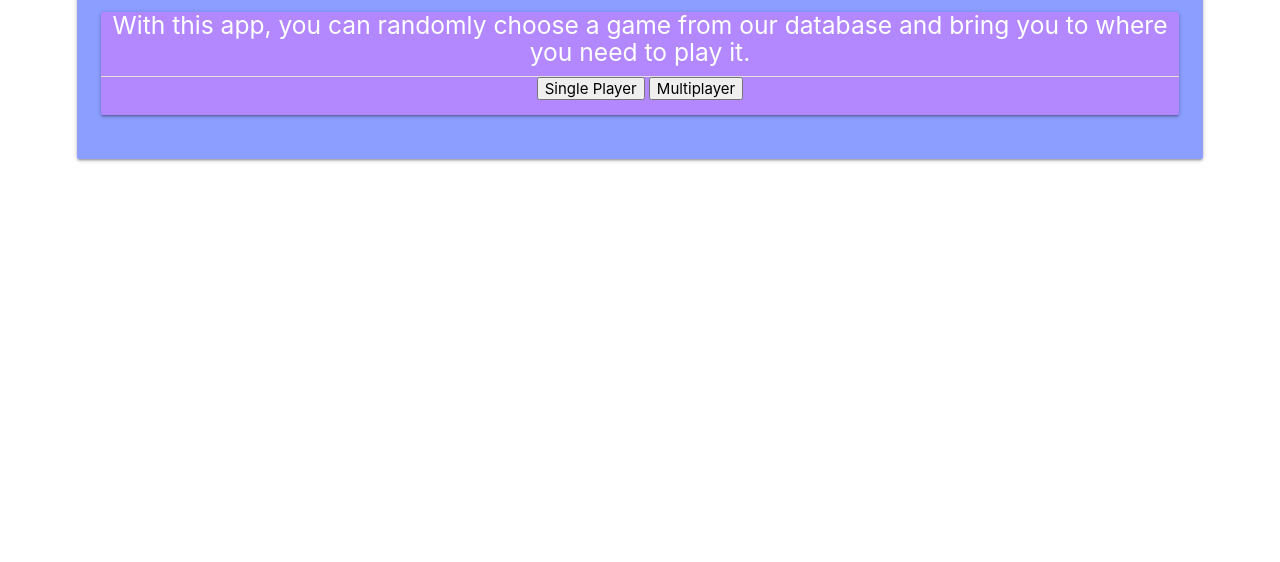
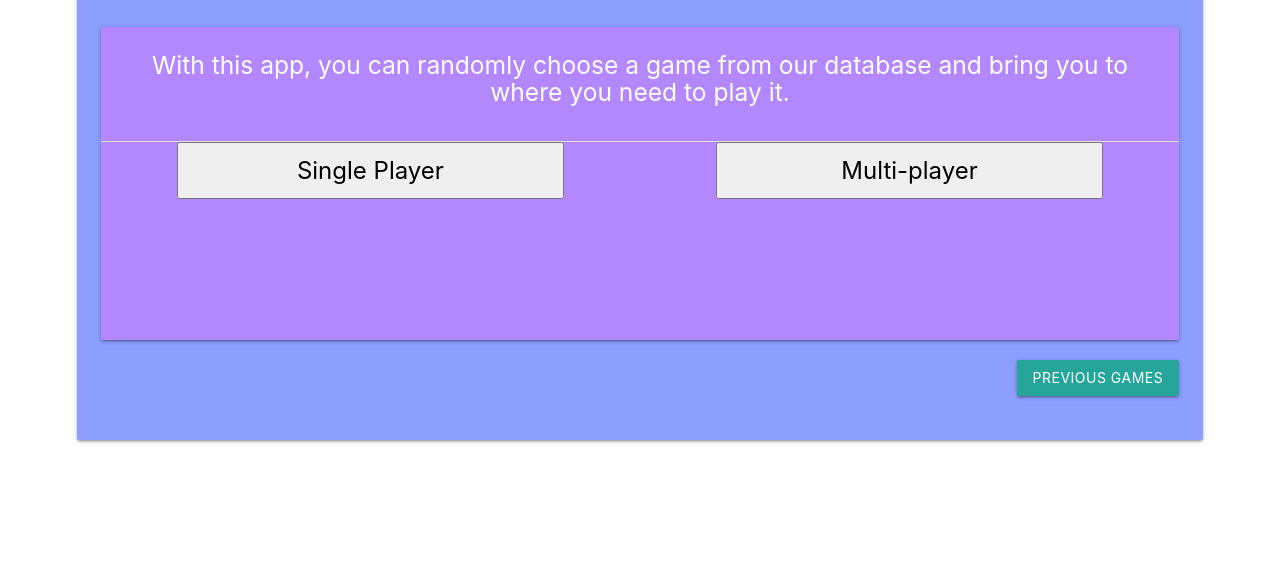
Before and after one commit to Cherboi/random-game-generator, a plain HTML site: page index.html in a window 1280 px wide. Shown: the part 238-800 px from the top of the page. Drawn offline with nearby package versions, Linux system fonts and the light colour scheme.

Commit message:
placment fixs

```diff
--- a/index.html
+++ b/index.html
@@ -12,6 +12,7 @@
 
 <body>
     <div class="container card indigo accent-1" style="width: 88%;height: 100%; max-width: 100%;margin: auto;">
+        <p class="z-depth-5"></p>
         <div class="card-content white-text">
             <header>
                 <div class="row center-align" style="width: 100%;height: 100%;">
@@ -23,7 +24,7 @@
             <section>
                 <div class=" card deep-purple accent-1">
                     <div class="row">
-                        <h5 class="center-align">
+                        <h5 class="center-align" style="padding: 25px">
                             With this app, you can randomly choose a game from our database and bring you to where you
                             need
                             to
@@ -33,12 +34,27 @@
                         <div class="divider"></div>
                         <div class="center-align">
                             <div class='btn-container'>
-                                <button class="btn-sngl">Single Player</button>
-                                <button class="btn-multi">Multiplayer</button>
+                                <div class="col s6">
+                                    <button class="btn-sngl" style="padding: 2.5%;width: 75%;font-size:x-large;">Single
+                                        Player</button>
+                                </div>
+                                <div class="col s6">
+                                    <button class="btn-multi"
+                                        style="padding: 2.5%;width: 75%;font-size:x-large">Multi-player</button>
+                                </div>
                             </div>
                         </div>
-                        <ul class="game-list center-align"></ul>
+                        <div style="padding: 50px;">
+                            <div class="center-align" style="margin: 10%; font-size: 30px;">
+                                <ul class="game-list"></ul>
+                            </div>
+                        </div>
             </section>
+            <div class="row">
+                <div class="right-align">
+                    <a class="waves-effect waves-light btn" href="./Info.html">Previous Games</a>
+                </div>
+            </div>
         </div>
     </div>
     </div>
```
Also changed, not shown: Info.html (+1 -1 lines).
